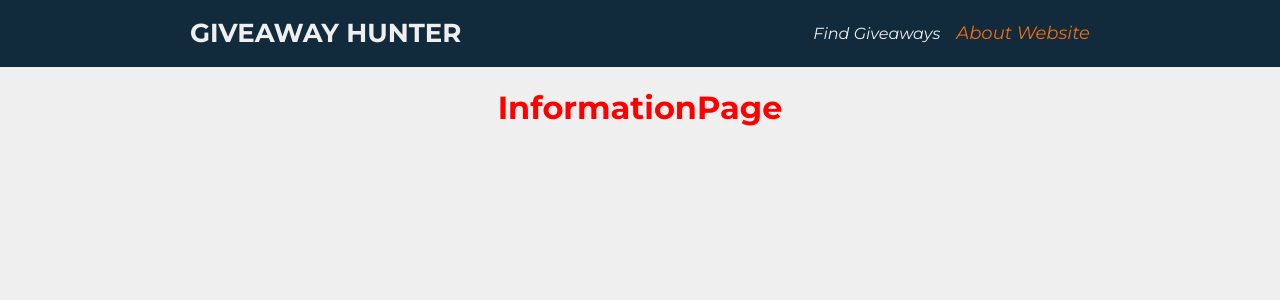
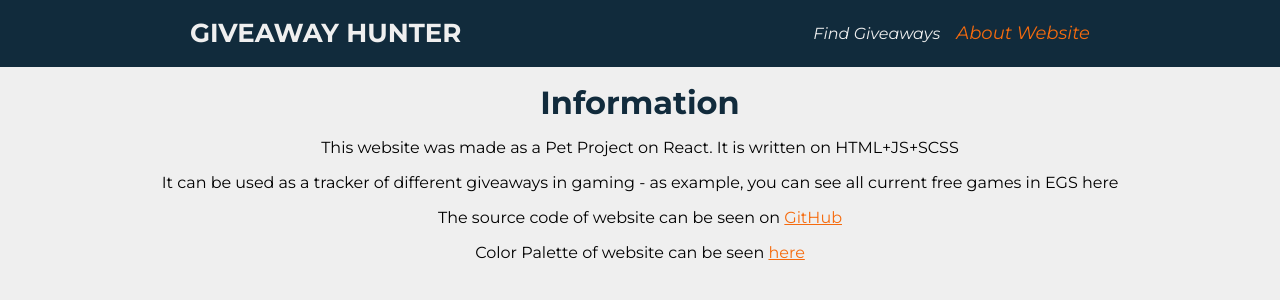
Before and after one commit to FlyJeRay/GiveawayHunter, a React (Create React App) app: page /info in a window 1280 px wide. Shown: the top 300 px of the page. Built offline with nearby package versions, Linux system fonts and the light colour scheme.

Commit message:
Information Page is set

```diff
--- a/src/Components/InformationPage/InformationPage.css
+++ b/src/Components/InformationPage/InformationPage.css
@@ -1,6 +1,19 @@
+.info_title, .info_text {
+  margin: 16px;
+}
+
 .info_title {
   text-align: center;
   font-family: Montserrat;
-  color: red;
+  color: #112B3C;
+}
+
+.info_text {
+  text-align: center;
+  font-family: Montserrat;
+}
+
+.info_text a {
+  color: #F66B0E;
 }
 /*# sourceMappingURL=InformationPage.css.map */
--- a/src/Components/InformationPage/InformationPage.js
+++ b/src/Components/InformationPage/InformationPage.js
@@ -4,7 +4,13 @@ import "./InformationPage.css"
 
 function InformationPage() {
   return(
-    <h1 className="info_title">InformationPage</h1>
+    <div>
+      <h1 className="info_title">Information</h1>
+      <p className="info_text">This website was made as a Pet Project on React. It is written on HTML+JS+SCSS</p>
+      <p className="info_text">It can be used as a tracker of different giveaways in gaming - as example, you can see all current free games in EGS here</p>
+      <p className="info_text">The source code of website can be seen on <a href="https://github.com/FlyJeRay/GiveawayHunter">GitHub</a></p>
+      <p className="info_text">Color Palette of website can be seen <a href="https://colorhunt.co/palette/112b3c205375f66b0eefefef">here</a></p>
+    </div>
   )
 }
 
--- a/src/Components/InformationPage/InformationPage.scss
+++ b/src/Components/InformationPage/InformationPage.scss
@@ -1,5 +1,18 @@
+.info_title, .info_text {
+  margin: 16px;
+}
+
 .info_title {
   text-align: center;
   font-family: Montserrat;
-  color: red;
+  color: #112B3C;
 }
+
+.info_text {
+  text-align: center;
+  font-family: Montserrat;
+
+  a {
+    color: #F66B0E;
+  }
+}
```
Also changed, not shown: 1 other file (tests, documents, lock files or other folders).
